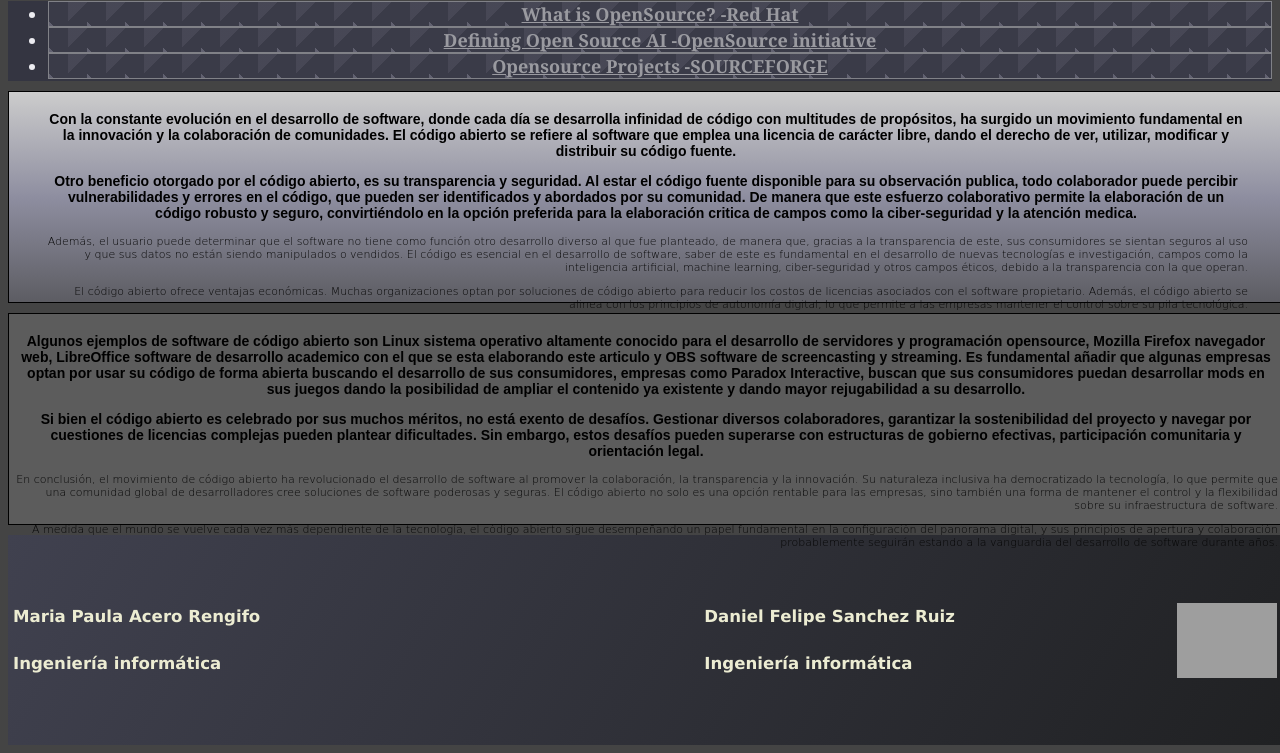
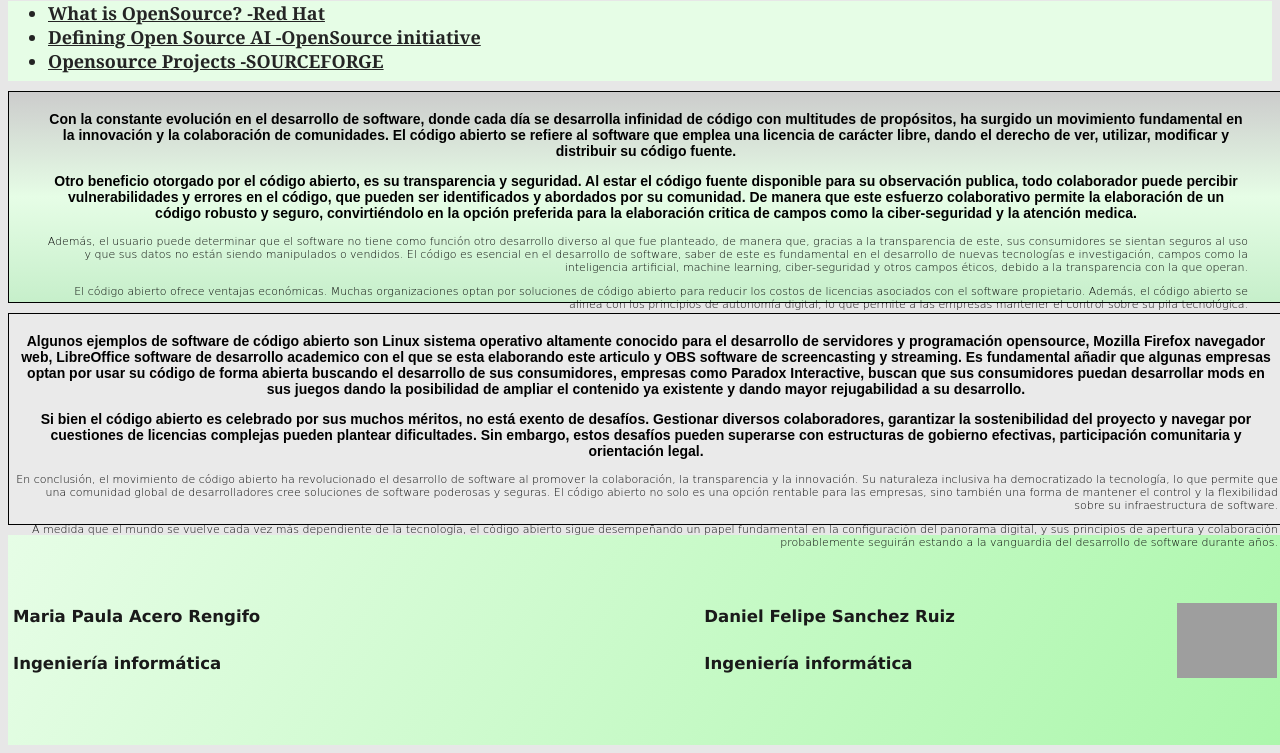
Before and after one commit to MariaPaulaAcero/Ejercicio_1_CSS_MariaPaulaAcero_DanielFelipeSanchez, a plain HTML site: page index.html in a window 1280 px wide. Shown: the part 257-1010 px from the top of the page. Drawn offline with Linux system fonts and the light colour scheme; grey boxes are pictures that could not be loaded.

Commit message:
Arreglo de colores

```diff
--- a/index.html
+++ b/index.html
@@ -5,10 +5,10 @@
     <meta charset="UTF-8">
     <meta name="viewport" content="width=device-width, initial-scale=1.0">
     <link rel="stylesheet" href="styles.css">
-    <title>ChatGPT- Inicio</title>
+    <title>Opensource- Inicio</title>
     <link rel="stylesheet" href="https://fonts.googleapis.com/css?family=Tangerine">
     <link rel="icon"
-        href="https://static.vecteezy.com/system/resources/previews/022/841/114/original/chatgpt-logo-transparent-background-free-png.png">
+        href="https://upload.wikimedia.org/wikipedia/commons/thumb/4/4e/Open_Source_Initiative_keyhole.svg/1200px-Open_Source_Initiative_keyhole.svg.png">
 </head>
 
 <body>
--- a/styles.css
+++ b/styles.css
@@ -1,29 +1,29 @@
 body {
-  background-color: #444444;
+  background-color: #e7e7e7;
 }
 
 header {
   width: 100%;
   height: 200px;
-  background-color: #202223;
+  background-color: #e6fde6;
   text-align: center;
   font-family: Verdana;
-  color: #ececf1;
+  color: #242424;
   font-size: 30px;
   font-style: italic;
   cursor: pointer;
   &:hover {
     /* Cambia color del texto al pasar el mouse */
-    color: #f5cf67;
+    color: #16612d;
   }
 }
 
 nav {
   width: 100%;
   height: 80px;
-  background-color: #343541;
+  background-color: #e6fde6;
   font-family: Georgia;
-  color: #ececf1;
+  color: #242424;
   font-size: 18px;
   font-weight: 800;
   cursor: pointer;
@@ -35,8 +35,8 @@ article {
   background-image: linear-gradient(
     180deg,
     #ccc,
-    #8e8ea0,
-    #8e8ea055
+    #e6fde6,
+    #85ff9155
   ); /* Color degradado */
   border-style: double;
   border-width: 1px;
@@ -57,26 +57,10 @@ aside {
 }
 
 li a{
-  color: white;
+  color: #242424;
 }
 
-.status {
-  margin: auto;
-  border: 1px solid #ccc;
-  opacity: 0.5;
-  background: linear-gradient(135deg, #8e8ea055 25%, transparent 25%) -19px 0/
-      38px 38px,
-    linear-gradient(45deg, #8e8ea0 25%, #40414f 25%) 0px 0/ 38px 38px;
-  display: flex;
-  justify-content: center;
-  align-items: left;
-  text-align: left;
-}
 
-.status:hover {
-  transform: scale(0.9);
-  box-shadow: 0 0 30px #19c37d;
-}
 
 .grupo_parrafo1 {
   font-family: sans-serif;
@@ -97,7 +81,7 @@ li a{
 footer {
   width: 100%;
   height: 200px;
-  background-image: linear-gradient(120deg, #40414f, #202123);
+  background-image: linear-gradient(120deg, #e6fde6, #acf7ac);
   padding: 5px;
   margin-top: 10px;
   font-family: Lucida Sans;
@@ -109,7 +93,7 @@ footer {
 
 .footer-text {
   font-size: 20px;
-  color: #ececd2;
+  color: #1a1a1a;
 }
 
 .footer-image {
```
